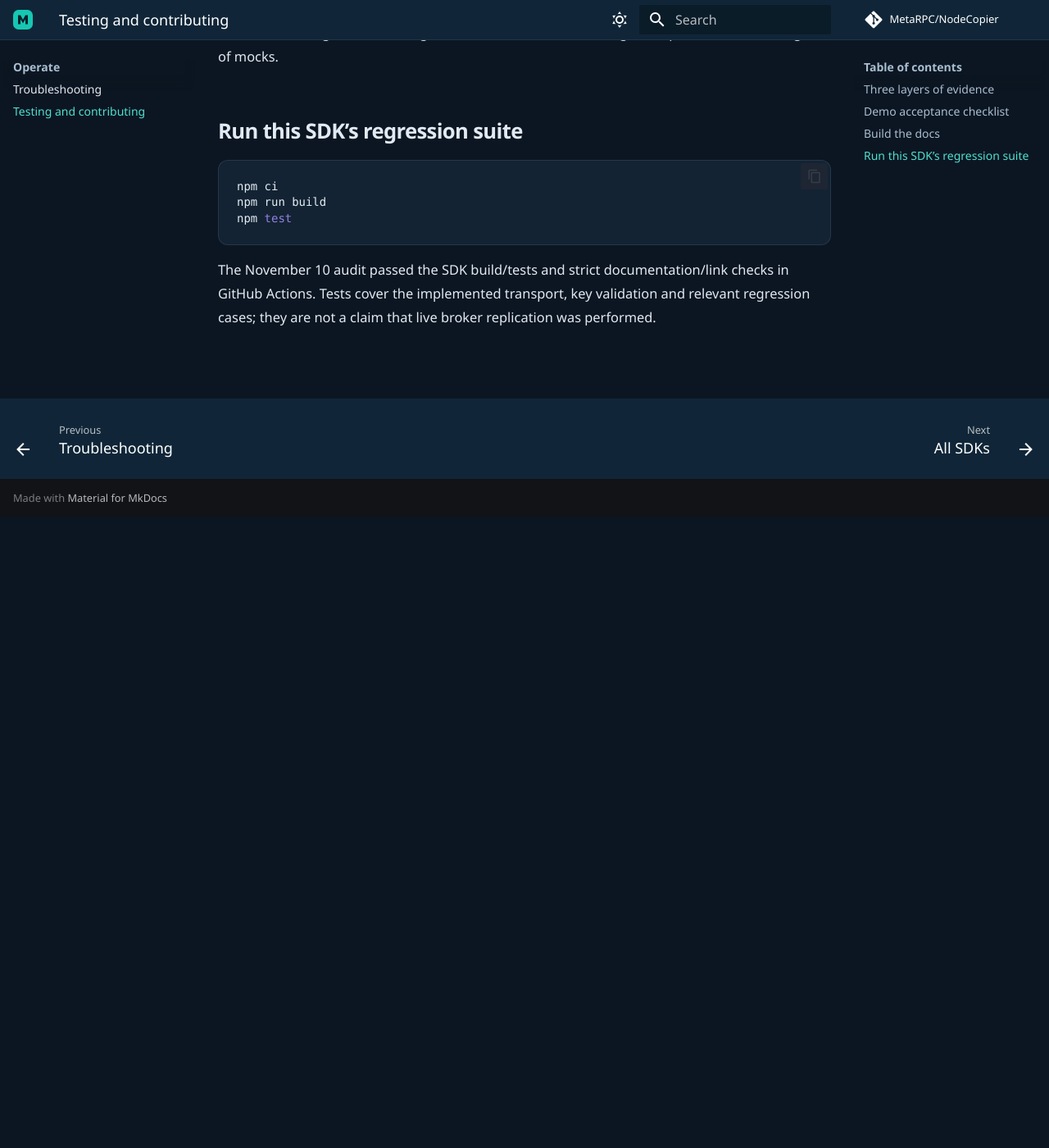
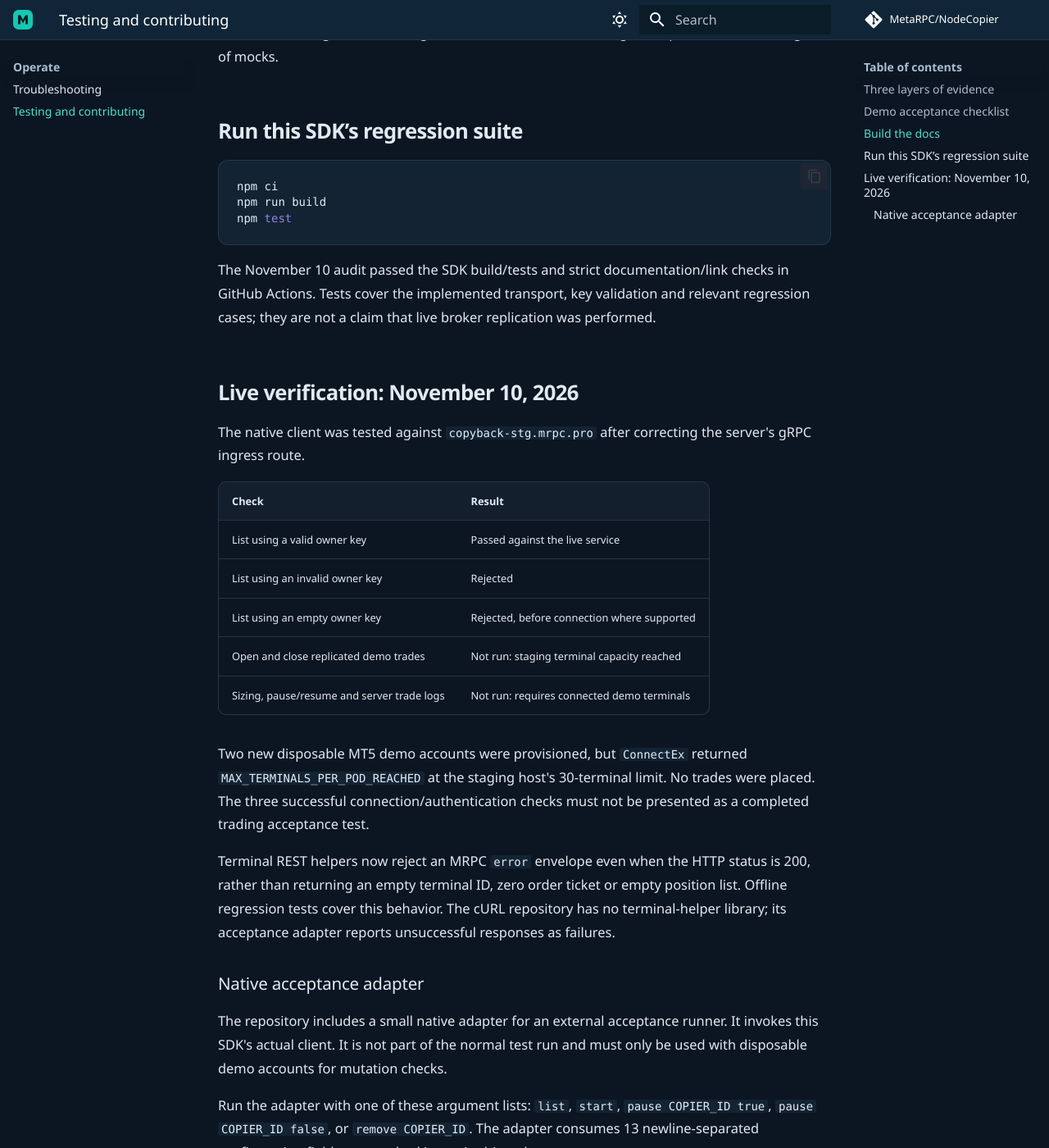
Before and after one commit to MetaRPC/NodeCopier, an MkDocs documentation site: the page built from docs/testing.md, in a window 1280 px wide and 1400 px high, scrolled down 1189 px. Shown: the whole window at 82% size. Built offline with MkDocs 1.6.1 and Material for MkDocs 9.7.7, drawn with Linux system fonts in a browser that asks for light colours; comment, search, counter and statistics services are not loaded; before the commit the page ends 1819 px from its top, so only the background shows below that; some of the changed text lies outside the part shown.

Commit message:
Handle terminal API errors and add native live acceptance probes

````diff
--- a/docs/testing.md
+++ b/docs/testing.md
@@ -37,3 +37,49 @@
 ```
 
 The November 10 audit passed the SDK build/tests and strict documentation/link checks in GitHub Actions. Tests cover the implemented transport, key validation and relevant regression cases; they are not a claim that live broker replication was performed.
+
+## Live verification: November 10, 2026
+
+The native client was tested against `copyback-stg.mrpc.pro` after correcting the server's gRPC ingress route.
+
+| Check | Result |
+|---|---|
+| List using a valid owner key | Passed against the live service |
+| List using an invalid owner key | Rejected |
+| List using an empty owner key | Rejected, before connection where supported |
+| Open and close replicated demo trades | Not run: staging terminal capacity reached |
+| Sizing, pause/resume and server trade logs | Not run: requires connected demo terminals |
+
+Two new disposable MT5 demo accounts were provisioned, but `ConnectEx` returned `MAX_TERMINALS_PER_POD_REACHED` at the staging host's 30-terminal limit. No trades were placed. The three successful connection/authentication checks must not be presented as a completed trading acceptance test.
+
+Terminal REST helpers now reject an MRPC `error` envelope even when the HTTP status is 200, rather than returning an empty terminal ID, zero order ticket or empty position list. Offline regression tests cover this behavior. The cURL repository has no terminal-helper library; its acceptance adapter reports unsuccessful responses as failures.
+
+### Native acceptance adapter
+
+The repository includes a small native adapter for an external acceptance runner. It invokes this SDK's actual client. It is not part of the normal test run and must only be used with disposable demo accounts for mutation checks.
+
+Run the adapter with one of these argument lists: `list`, `start`, `pause COPIER_ID true`, `pause COPIER_ID false`, or `remove COPIER_ID`. The adapter consumes 13 newline-separated configuration fields on standard input, in this order:
+
+1. Copier host and port, without a URL scheme (for example `copyback-stg.mrpc.pro:443`).
+2. Owner API key.
+3. Master login.
+4. Master trading password.
+5. Master broker server.
+6. Master terminal GUID for the copier API.
+7. Follower login.
+8. Follower trading password.
+9. Follower broker server.
+10. Follower terminal GUID for the copier API.
+11. Risk mode.
+12. Risk value.
+13. Fixed master balance, or a blank line when unused.
+
+Keep the input in a private file outside the checkout, restrict its permissions and pass it through standard input. Do not put passwords in command arguments, source code, workflow files or logs. The output is a JSON result. A false `ok` is a failed check, even if the process exits successfully. Standard input must include the final blank field when the fixed balance is unused.
+
+Build the SDK first, then invoke:
+
+```text
+node tools/live_adapter.cjs list
+```
+
+The adapter alone does not verify that an account is a demo or clean up trades. The acceptance runner must verify account identity and demo mode, start with empty positions, inspect actual follower tickets/lots and log events, and close only its own test trades before removing its copier. Do not run mutation commands against existing customer copiers.
````
Also changed, not shown: 6 other files.
